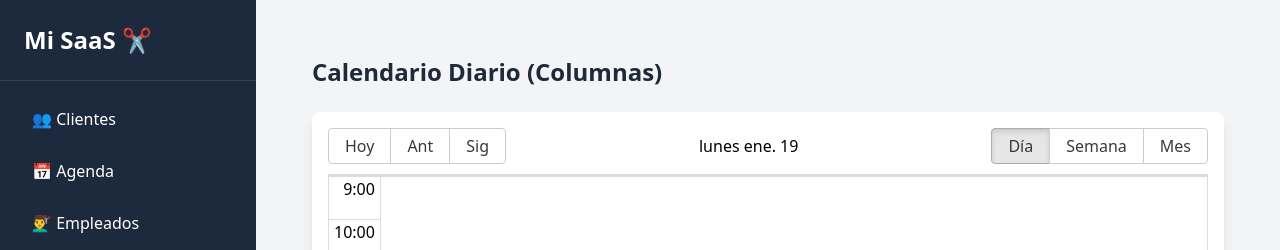
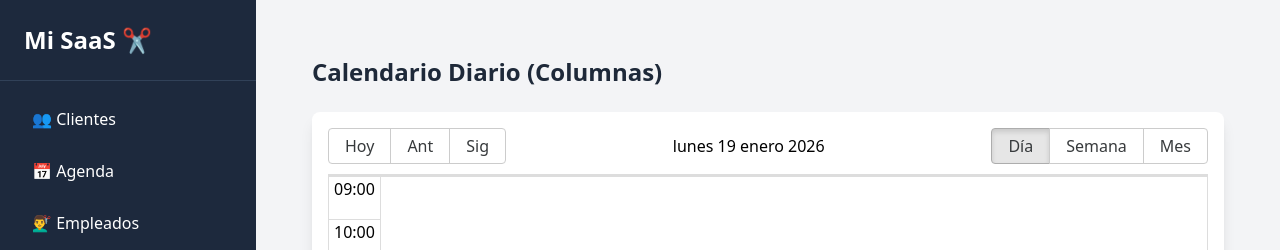
Before and after one commit to malbaaparicio/GestionCitasFront, a React (Vite) app: page /calendarioGrid in a window 1280 px wide. Shown: the top 250 px of the page. Built offline with nearby package versions, Linux system fonts and the light colour scheme; no server answers.

Commit message:
Mejoras visuales calendario

```diff
--- a/src/components/CalendarioGrid.jsx
+++ b/src/components/CalendarioGrid.jsx
@@ -1,7 +1,9 @@
 import React, { useState, useEffect } from 'react';
 import { Calendar, momentLocalizer } from 'react-big-calendar';
-import moment from 'moment';
-import 'moment/locale/es';
+import moment from 'moment/min/moment-with-locales';
+moment.locale('es', {
+  week: { dow: 1 } // Lunes como primer día
+});
 import 'react-big-calendar/lib/css/react-big-calendar.css';
 import api from '../api/axiosConfig'; // Importamos tu API
 
@@ -38,7 +40,8 @@ export default function CalendarioGrid() {
                     start: new Date(cita.fecha_hora_inicio), // IMPRESCINDIBLE: Convertir string a Objeto Date
                     end: new Date(cita.fecha_hora_fin),
                     resourceId: cita.empleadoid, // ⬅️ LA CLAVE MÁGICA: Esto le dice en qué columna pintarlo
-                    color: cita.color_agenda_empleado // Lo guardamos para pintar luego
+                    color: cita.color_agenda_empleado, // Lo guardamos para pintar luego
+                    citaOriginal: cita // Guardamos la cita original por si queremos usar más datos en el futuro
                 }));
                 setEventos(eventosMapeados);
 
@@ -52,6 +55,57 @@ export default function CalendarioGrid() {
         cargarDatos();
     }, []);
 
+    // Función para inyectar el color del empleado a la cita
+    const estiloEventos = (event, start, end, isSelected) => {
+        return {
+            style: {
+                backgroundColor: event.color || '#3174ad', // El color que mapeamos de la BD
+                borderColor: event.color || '#3174ad',
+                color: 'white', // Texto blanco para que contraste
+                borderRadius: '5px',
+                display: 'block'
+            }
+        };
+    };
+
+    // 1. FORZAMOS LOS FORMATOS (Idioma y 24h)
+    const formatos = {
+        timeGutterFormat: 'HH:mm', // La columna de horas de la izquierda (09:00)
+        dayFormat: 'dddd DD MMM', // Cabecera de las columnas (Jueves 09 Abr)
+        dayHeaderFormat: 'dddd DD MMMM YYYY', // El título superior
+        agendaTimeRangeFormat: ({ start, end }, culture, localizer) =>
+            `${localizer.format(start, 'HH:mm', culture)} - ${localizer.format(end, 'HH:mm', culture)}`,
+        // Ocultamos la hora dentro del bloque de la cita para dejar sitio al nombre
+        eventTimeRangeFormat: () => '',
+    };
+
+   // 2. DISEÑAMOS EL INTERIOR DE LA CITA Y EL TOOLTIP
+    const componentes = {
+        event: ({ event }) => {
+            const horaInicio = moment(event.start).format('HH:mm');
+            const horaFin = moment(event.end).format('HH:mm'); // Añadimos también el fin
+
+            // 🧠 Extraemos los nombres de los servicios
+            // OJO: Asegúrate de que 's.nombre' coincide con la propiedad de tu CitaServicioGetDto
+            // Si en tu backend se llama de otra forma (ej: s.nombreServicio), cámbialo aquí.
+            const nombresServicios = event.citaOriginal?.servicios && event.citaOriginal.servicios.length > 0
+                ? event.citaOriginal.servicios.map(s => s.nombre_servicio).join(', ')
+                : 'Sin servicios registrados';
+
+            // Construimos el Tooltip con saltos de línea (\n) y unos emojis para darle estilo
+            const tooltipTexto = `⏰ Horario: ${horaInicio} - ${horaFin}\n👤 Cliente: ${event.citaOriginal.nombreCliente}\n✂️ Servicios: ${nombresServicios}\n📝 Notas: ${event.citaOriginal.observaciones || 'Ninguna'}`;
+
+            return (
+                <div
+                    className="h-full overflow-hidden text-xs leading-tight pt-0.5 px-1"
+                    title={tooltipTexto}
+                >
+                    <span className="font-bold">{horaInicio}</span> - {event.title}
+                </div>
+            );
+        }
+    };
+
     if (cargando) return <div className="p-10">Cargando calendario...</div>;
 
     return (
@@ -62,6 +116,8 @@ export default function CalendarioGrid() {
 
             <div className="bg-white p-4 rounded-lg shadow-lg" style={{ height: '75vh' }}>
                 <Calendar
+                    culture="es"
+                    eventPropGetter={estiloEventos}
                     localizer={localizer}
                     events={eventos}
                     startAccessor="start"
@@ -88,6 +144,8 @@ export default function CalendarioGrid() {
                         day: "Día",
                         showMore: total => `+ Ver más (${total})`
                     }}
+                    formats={formatos}
+                    components={componentes}
                 />
             </div>
         </div>
```
